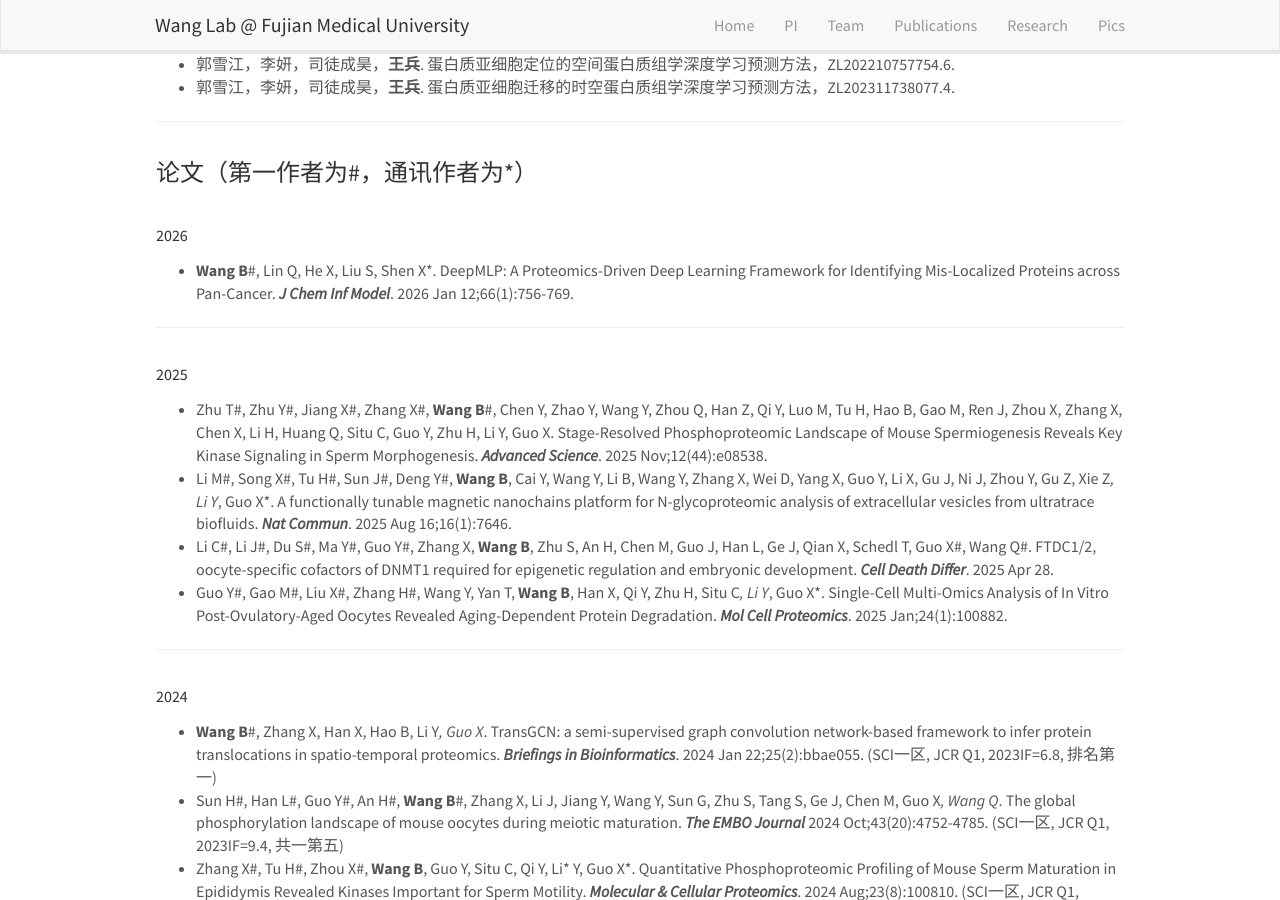
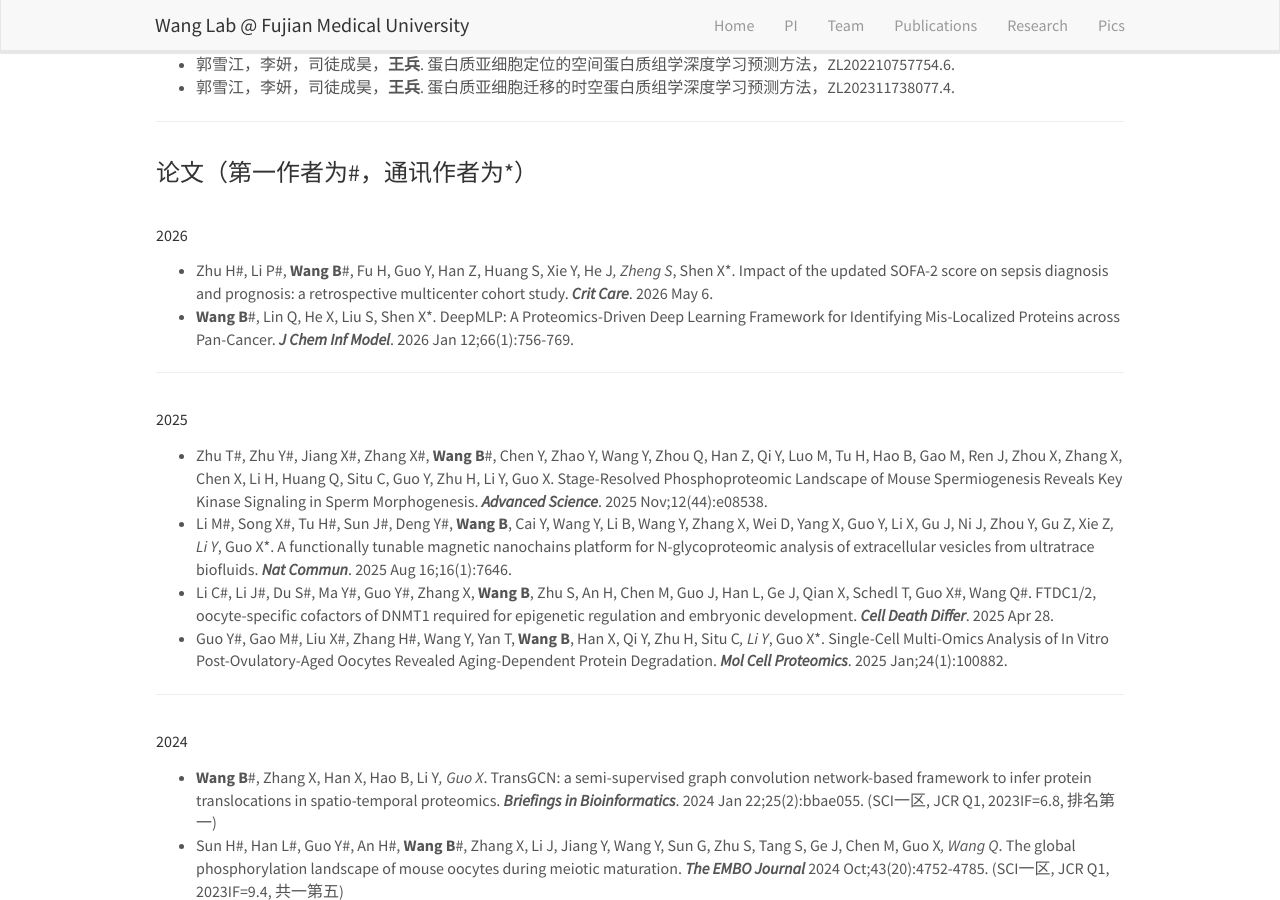
Before and after one commit to wangbing587/wangbing587.github.io, a Jekyll site: the page built from _pages/publications.md, in a window 1280 px wide and 900 px high, scrolled down 379 px. Built offline with Jekyll 4.4.1, drawn with Linux system fonts in a browser that asks for light colours.

Commit message:
Update publications.md

```diff
--- a/_pages/publications.md
+++ b/_pages/publications.md
@@ -23,6 +23,7 @@ permalink: /publications/
 
 # <font size="5">论文（第一作者为#，通讯作者为*）</font>
 ## <font size="3">2026</font>
+- Zhu H#, Li P#, **Wang B**#, Fu H, Guo Y, Han Z, Huang S, Xie Y, He J*, Zheng S*, Shen X*. Impact of the updated SOFA-2 score on sepsis diagnosis and prognosis: a retrospective multicenter cohort study. ___Crit Care___. 2026 May 6.
 - **Wang B**#, Lin Q, He X, Liu S, Shen X*. DeepMLP: A Proteomics-Driven Deep Learning Framework for Identifying Mis-Localized Proteins across Pan-Cancer. ___J Chem Inf Model___. 2026 Jan 12;66(1):756-769.
 <hr />
 
```
